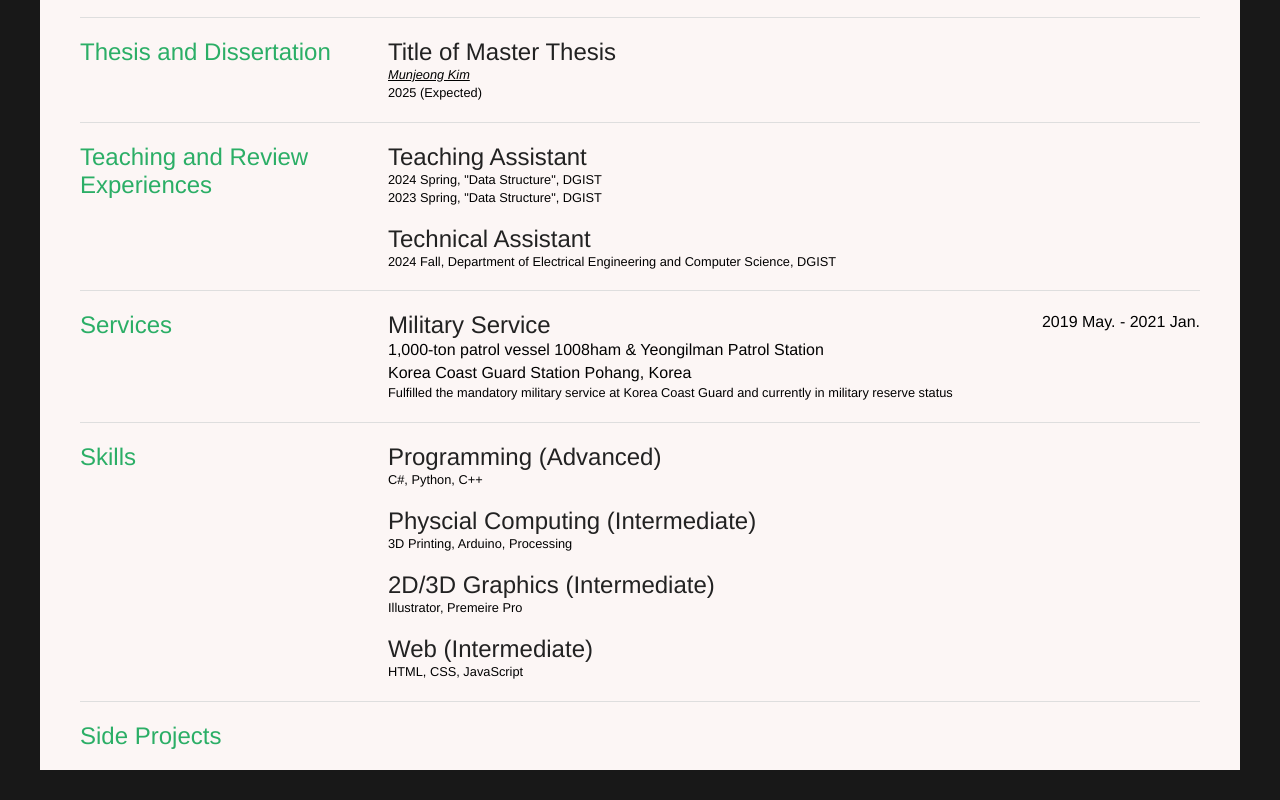
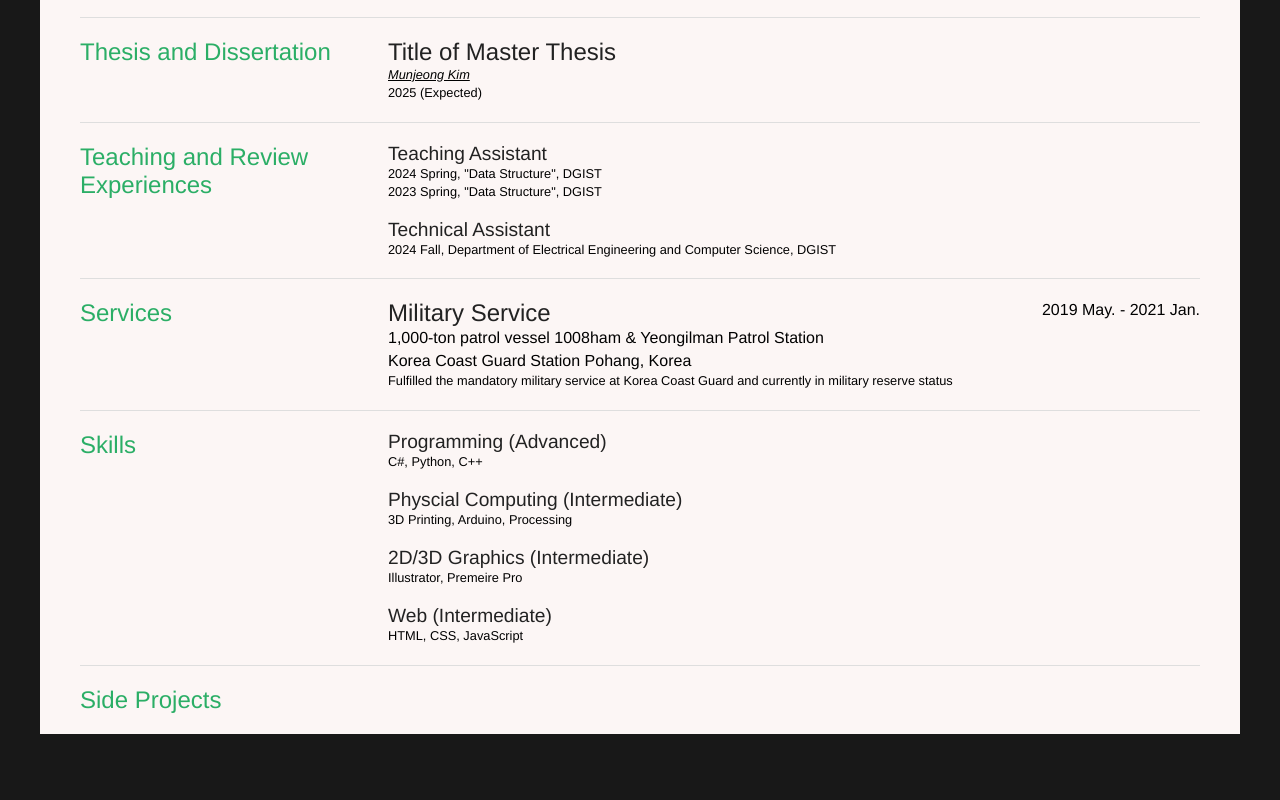
Before and after one commit to munjkim/munjkim.github.io, a plain HTML site: page index.html in a window 1280 px wide. Shown: the part 1824-2624 px from the top of the page. After the commit the page ends 2588 px from the top, so only its background shows below. Drawn offline with Linux system fonts and the light colour scheme.

Commit message:
Dec 3, 2024

```diff
--- a/index.html
+++ b/index.html
@@ -302,13 +302,13 @@
 					2017 Fall, CS206 Data Structure, KAIST<br>
 				</p> -->
 
-				<h2>Teaching Assistant</h2>
+				<h3>Teaching Assistant</h3>
 				<p class="sectionContentSmall">
 					2024 Spring, "Data Structure", DGIST<br>
 					2023 Spring, "Data Structure", DGIST<br>
 				</p>
 				<br>
-				<h2>Technical Assistant</h2>
+				<h3>Technical Assistant</h3>
 				<p class="sectionContentSmall">
 					2024 Fall, Department of Electrical Engineering and Computer Science, DGIST<br>
 				</p>
@@ -351,22 +351,22 @@
 				<h1>Skills</h1>
 			</div>
 			<div class="sectionContent">
-				<h2>Programming (Advanced)</h2>
+				<h3>Programming (Advanced)</h3>
 				<p class="sectionContentSmall">
 					C#, Python, C++
 				</p>
 				<br>
-				<h2>Physcial Computing (Intermediate)</h2>
+				<h3>Physcial Computing (Intermediate)</h3>
 				<p class="sectionContentSmall">
 					3D Printing, Arduino, Processing
 				</p>
 				<br>
-				<h2>2D/3D Graphics (Intermediate)</h2>
+				<h3>2D/3D Graphics (Intermediate)</h3>
 				<p class="sectionContentSmall">
 					Illustrator, Premeire Pro
 				</p>
 				<br>
-				<h2>Web (Intermediate)</h2>
+				<h3>Web (Intermediate)</h3>
 				<p class="sectionContentSmall">
 					HTML, CSS, JavaScript
 				</p>
```
